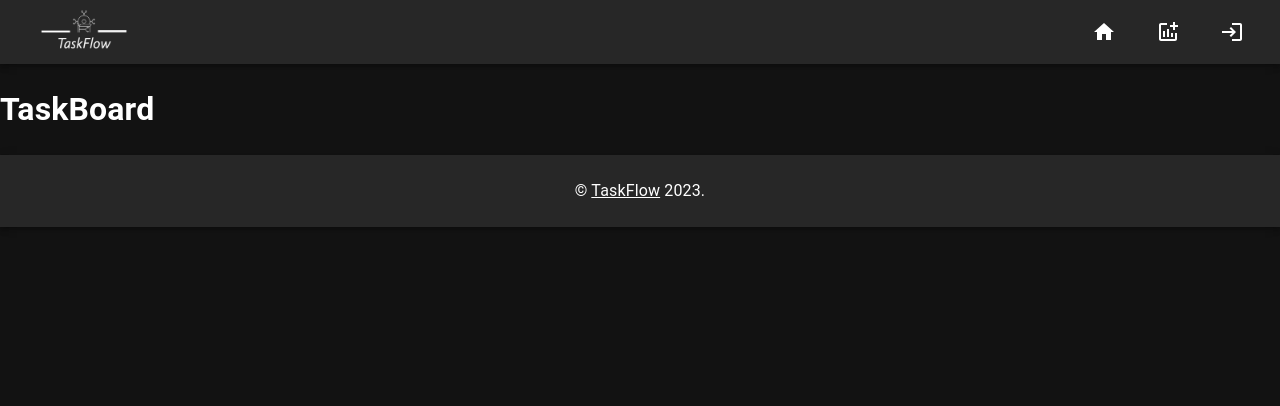
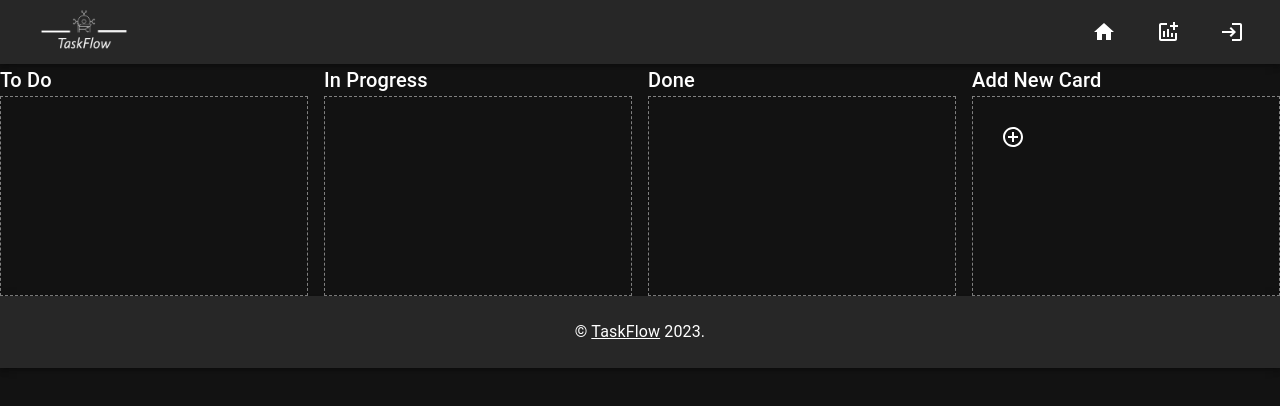
Before and after one commit to Justin-Connors/TaskFlow, a React (Create React App) app in the folder client/: page /TaskBoard in a window 1280 px wide. Shown: the top 406 px of the page. Built offline with nearby package versions, Linux system fonts and the light colour scheme.

Commit message:
kanban board skeleton complete, needs a lot of work

```diff
--- /dev/null
+++ b/client/src/components/KanbanCard/index.jsx
@@ -0,0 +1,67 @@
+import React from "react";
+import { useDraggable } from "@dnd-kit/core";
+import { CSS } from "@dnd-kit/utilities";
+import { styled } from "@mui/material/styles";
+import Card from "@mui/material/Card";
+import CardHeader from "@mui/material/CardHeader";
+import CardContent from "@mui/material/CardContent";
+import CardActions from "@mui/material/CardActions";
+import Avatar from "@mui/material/Avatar";
+import IconButton from "@mui/material/IconButton";
+import Typography from "@mui/material/Typography";
+import { red } from "@mui/material/colors";
+import AddCircleOutlineOutlinedIcon from "@mui/icons-material/AddCircleOutlineOutlined";
+import InfoOutlinedIcon from "@mui/icons-material/InfoOutlined";
+import MoreVertIcon from "@mui/icons-material/MoreVert";
+
+const KanbanCard = ({ title, index, parent }) => {
+  const { attributes, listeners, setNodeRef, transform } = useDraggable({
+    id: title,
+    data: { title, index, parent },
+  });
+
+  const style = {
+    transform: CSS.Translate.toString(transform),
+  };
+
+  return (
+    <div
+      ref={setNodeRef}
+      style={style}
+      {...attributes}
+      {...listeners}
+      className="card"
+    >
+      <Card sx={{ maxWidth: 345 }}>
+        <CardHeader
+          avatar={
+            <Avatar sx={{ bgcolor: red[500] }} aria-label="profile">
+              R
+            </Avatar>
+          }
+          action={
+            <IconButton aria-label="settings">
+              <MoreVertIcon />
+            </IconButton>
+          }
+          title={`Task Title` || title}
+          subheader="Task created date"
+        />
+        <CardContent>
+          <Typography variant="body2" color="text.secondary">
+            Task Description
+          </Typography>
+        </CardContent>
+        <CardActions disableSpacing>
+          <IconButton aria-label="add">
+            <AddCircleOutlineOutlinedIcon />
+          </IconButton>
+          <IconButton aria-label="show more">
+            <InfoOutlinedIcon />
+          </IconButton>
+        </CardActions>
+      </Card>
+    </div>
+  );
+};
+export default KanbanCard;
--- /dev/null
+++ b/client/src/components/KanbanLane/index.jsx
@@ -0,0 +1,35 @@
+import React from "react";
+import { useDroppable } from "@dnd-kit/core";
+import Grid from "@mui/material/Grid";
+import Box from "@mui/material/Box";
+import KanbanCard from "../KanbanCard";
+import Typography from "@mui/material/Typography";
+
+const KanbanLane = ({ title, items }) => {
+  const { setNodeRef } = useDroppable({
+    id: title,
+  });
+
+  return (
+    <Grid item xs={12} sm={6} md={4} lg={3}>
+      <Typography variant="h6" component="div" sx={{ flexGrow: 1 }}>
+        {title}
+      </Typography>
+      <Box
+        ref={setNodeRef}
+        sx={{
+          p: 2,
+          minHeight: 200,
+          bgcolor: "inherit",
+          border: "1px dashed grey",
+        }}
+      >
+        {items.map(({ title: cardTitle }, key) => (
+          <KanbanCard title={cardTitle} key={key} index={key} parent={title} />
+        ))}
+      </Box>
+    </Grid>
+  );
+};
+
+export default KanbanLane;
--- /dev/null
+++ b/client/src/components/addCard/index.jsx
@@ -0,0 +1,16 @@
+import React from "react";
+import IconButton from "@mui/material/IconButton";
+import AddCircleOutlineOutlinedIcon from "@mui/icons-material/AddCircleOutlineOutlined";
+import Tooltip from "@mui/material/Tooltip";
+
+const addCard = () => {
+  return (
+    <IconButton size="large" color="inherit">
+      <Tooltip title="Create Task">
+        <AddCircleOutlineOutlinedIcon />
+      </Tooltip>
+    </IconButton>
+  );
+};
+
+export default addCard;
--- a/client/src/pages/TaskBoard/index.jsx
+++ b/client/src/pages/TaskBoard/index.jsx
@@ -1,11 +1,68 @@
-import React from "react";
+import React, { useState } from "react";
+import { DndContext, rectIntersection } from "@dnd-kit/core";
+import KanbanLane from "../../components/KanbanLane/index";
+import AddCard from "../../components/addCard/index";
+import Grid from "@mui/material/Grid";
+import Box from "@mui/material/Box";
+import { Typography } from "@mui/material";
+import KanbanCard from "../../components/KanbanCard";
 
-const TaskBoard = (props) => {
+const KanbanBoard = (props) => {
+  const [todoItems, setTodoItems] = useState([]);
+  const [doneItems, setDoneItems] = useState([]);
+  const [inProgressItems, setInProgressItems] = useState([]);
+  const [uItems, setuItems] = useState([]);
+
+  const addNewCard = (title) => {
+    setuItems([...uItems, { title }]);
+  };
+
+  const handleDragEnd = (event) => {
+    const { active, over } = event;
+    if (active.id !== over.id) {
+      if (over.id === "To Do") {
+        setTodoItems([...todoItems, active.data]);
+      } else if (over.id === "In Progress") {
+        setInProgressItems([...inProgressItems, active.data]);
+      } else if (over.id === "Done") {
+        setDoneItems([...doneItems, active.data]);
+      }
+    }
+  };
+
+  const handleDragCancel = (event) => {
+    const { active } = event;
+    setuItems(uItems.filter((item) => item.title !== active.data.title));
+  };
+
   return (
-    <div>
-      <h1>TaskBoard</h1>
-    </div>
+    <DndContext
+      collisionDetection={rectIntersection}
+      onDragEnd={handleDragEnd}
+      onDragCancel={handleDragCancel}
+    >
+      <Grid container spacing={2}>
+        <KanbanLane title="To Do" items={todoItems} />
+        <KanbanLane title="In Progress" items={inProgressItems} />
+        <KanbanLane title="Done" items={doneItems} />
+        <Grid item xs={12} sm={6} md={4} lg={3}>
+          <Typography variant="h6" component="div" sx={{ flexGrow: 1 }}>
+            Add New Card
+          </Typography>
+          <Box
+            sx={{
+              p: 2,
+              minHeight: 200,
+              bgcolor: "inherit",
+              border: "1px dashed grey",
+            }}
+          >
+            <AddCard addNewCard={addNewCard} />
+          </Box>
+        </Grid>
+      </Grid>
+    </DndContext>
   );
 };
 
-export default TaskBoard;
+export default KanbanBoard;
```
